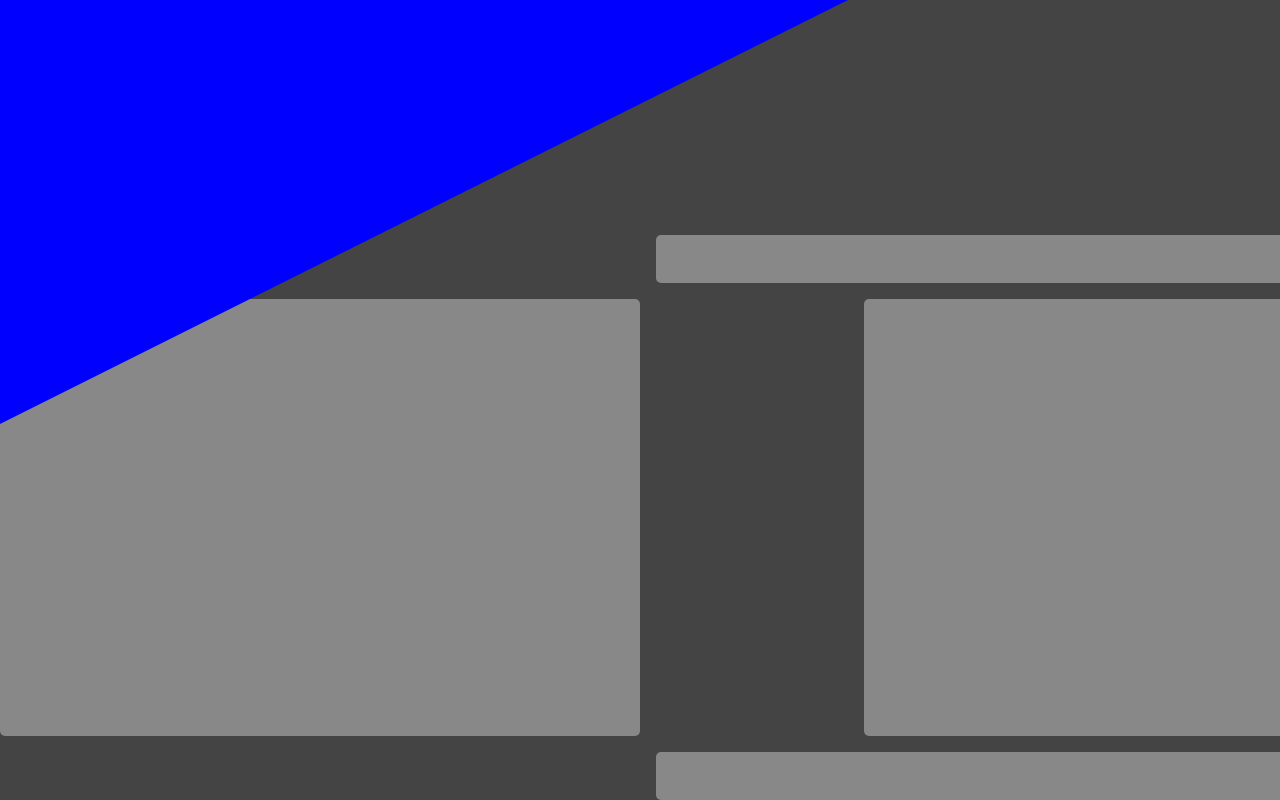
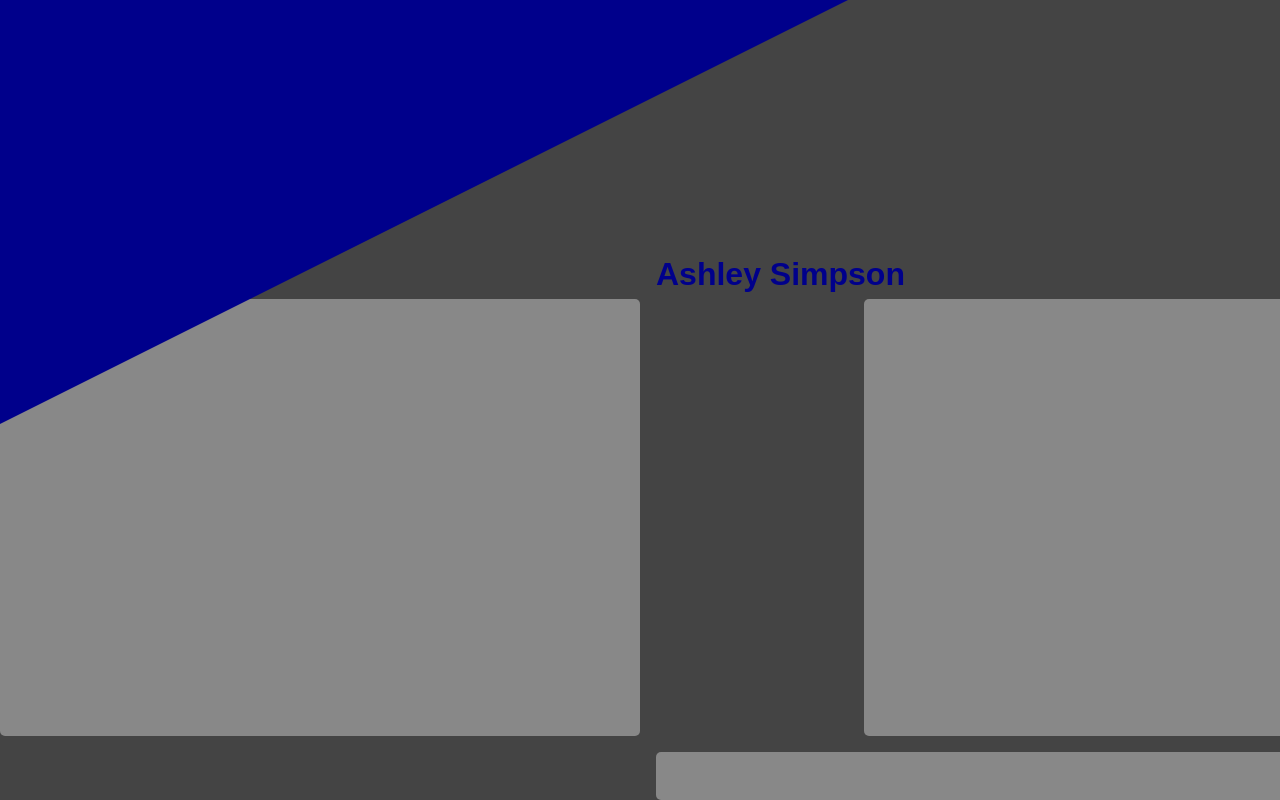
Before and after one commit to ashleysimpson/personal-website, a Gatsby site: page / in a window 1280 px wide. Shown: the top 800 px of the page. Built offline with nearby package versions, Linux system fonts and the light colour scheme; Gatsby itself is replaced by a stand-in of ours.

Commit message:
add name

```diff
--- a/src/components/layout.scss
+++ b/src/components/layout.scss
@@ -1,3 +1,5 @@
+$accentColor: darkblue;
+
 html,
 body {
   background-color: #111;
@@ -19,7 +21,7 @@
 
   .diagonal {
     grid-area: 1 / 1 / 3 / 3;
-    color: blue;
+    color: $accentColor;
 
     // TODO: This should be removed
     z-index: 1;
@@ -27,6 +29,7 @@
 
   .name {
     grid-area: 2 / 2 / 3 / 4;
+    color: $accentColor;
   }
 
   .aboutMe {
--- /dev/null
+++ b/src/components/name.js
@@ -0,0 +1,9 @@
+import React from 'react';
+
+export default function Name() {
+  return (
+    <div className="name">
+      <h1>Ashley Simpson</h1>
+    </div>
+  );
+}
--- a/src/pages/index.js
+++ b/src/pages/index.js
@@ -2,12 +2,13 @@
 
 import Layout from '../components/layout';
 import DiagonalAccent from '../components/diagonalAccent';
+import Name from '../components/name';
 
 export default () => {
   return (
     <Layout>
       <DiagonalAccent />
-      <div className="box name"></div>
+      <Name />
       <div className="box aboutMe"></div>
       <div className="box image"></div>
       <div className="box reachOut"></div>
```
